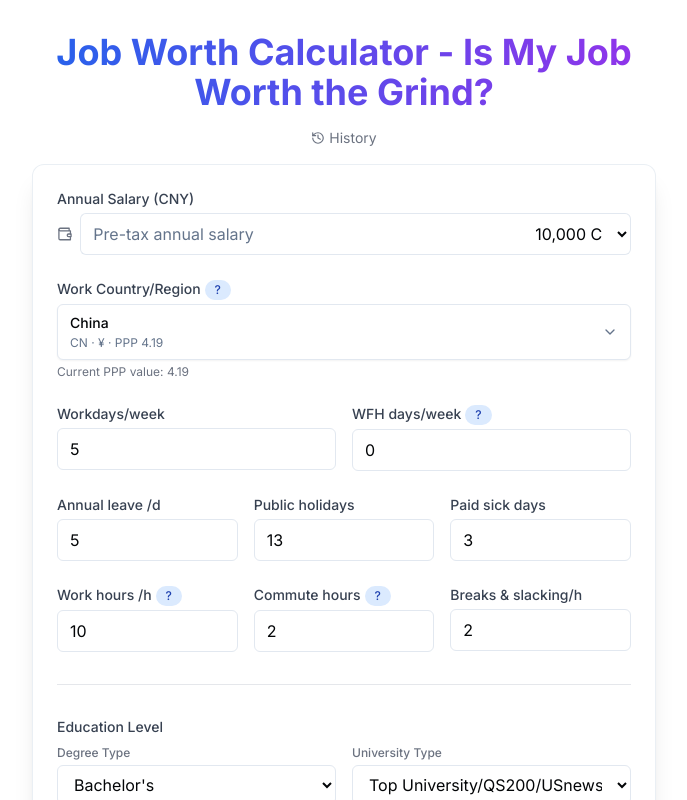
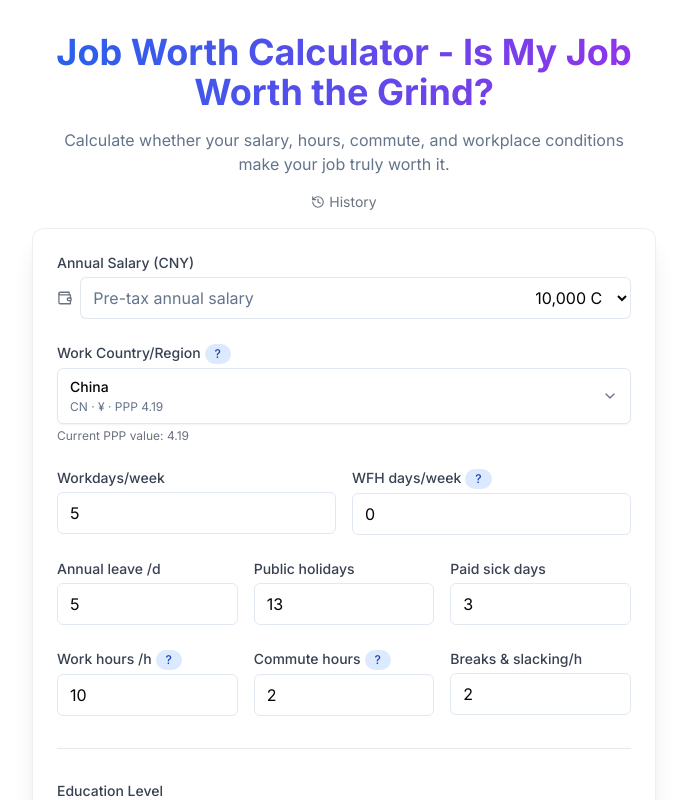
Before and after one commit to dongyubin/Job-Worth-Calculator, a Next.js app: page /en/calculator in a window 1280 px wide. Shown: the top 800 px of the page, without its empty margins (296-983 px from the left). Built offline with nearby package versions, Linux system fonts and the light colour scheme.

Commit message:
2026年7月16日：增加英文描述

```diff
--- a/components/calculator/LanguageContext.tsx
+++ b/components/calculator/LanguageContext.tsx
@@ -839,6 +839,7 @@ const translations: Record<Language, Record<string, string>> = {
   en: {
     // Title and navigation
     'title': 'Job Worth Calculator - Is My Job Worth the Grind?',
+    'title_subtitle': 'Calculate whether your salary, hours, commute, and workplace conditions make your job truly worth it.',
     'github': 'GitHub',
     'email': 'Email',
     'xiaohongshu': 'Rednote',
--- a/components/calculator/calculator.tsx
+++ b/components/calculator/calculator.tsx
@@ -1059,7 +1059,11 @@ const SalaryCalculator = () => {
     <div className="max-w-2xl mx-auto p-4 sm:p-6">
       <div className="mb-4 text-center">
         <h1 className="text-3xl md:text-4xl font-bold mb-2 bg-clip-text text-transparent bg-gradient-to-r from-blue-600 to-purple-600 py-2">{t('title')}</h1>
-
+        {language === 'en' && (
+          <p className="mx-auto mb-4 max-w-xl text-sm sm:text-base leading-relaxed text-[hsl(var(--muted-foreground))]">
+            {t('title_subtitle')}
+          </p>
+        )}
 
         <div className="flex items-center justify-center gap-3 mb-2">
 
```
